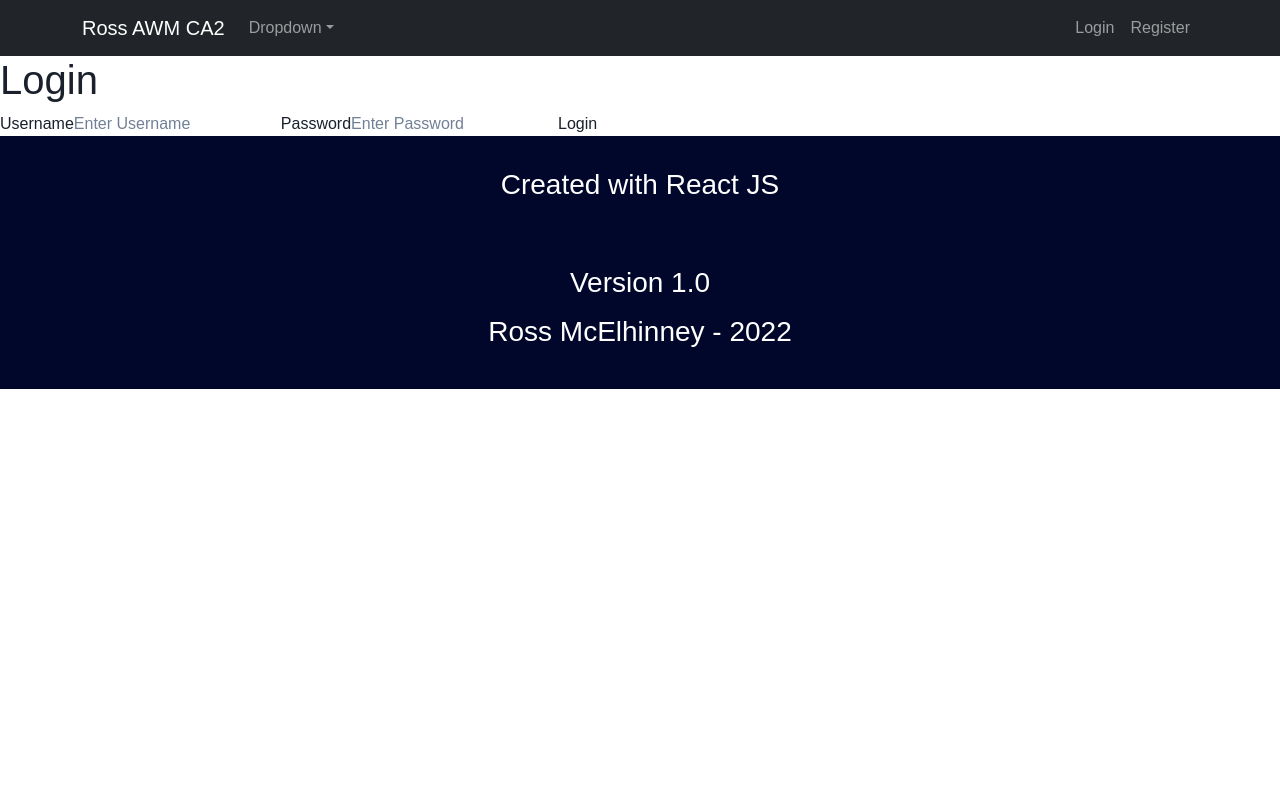
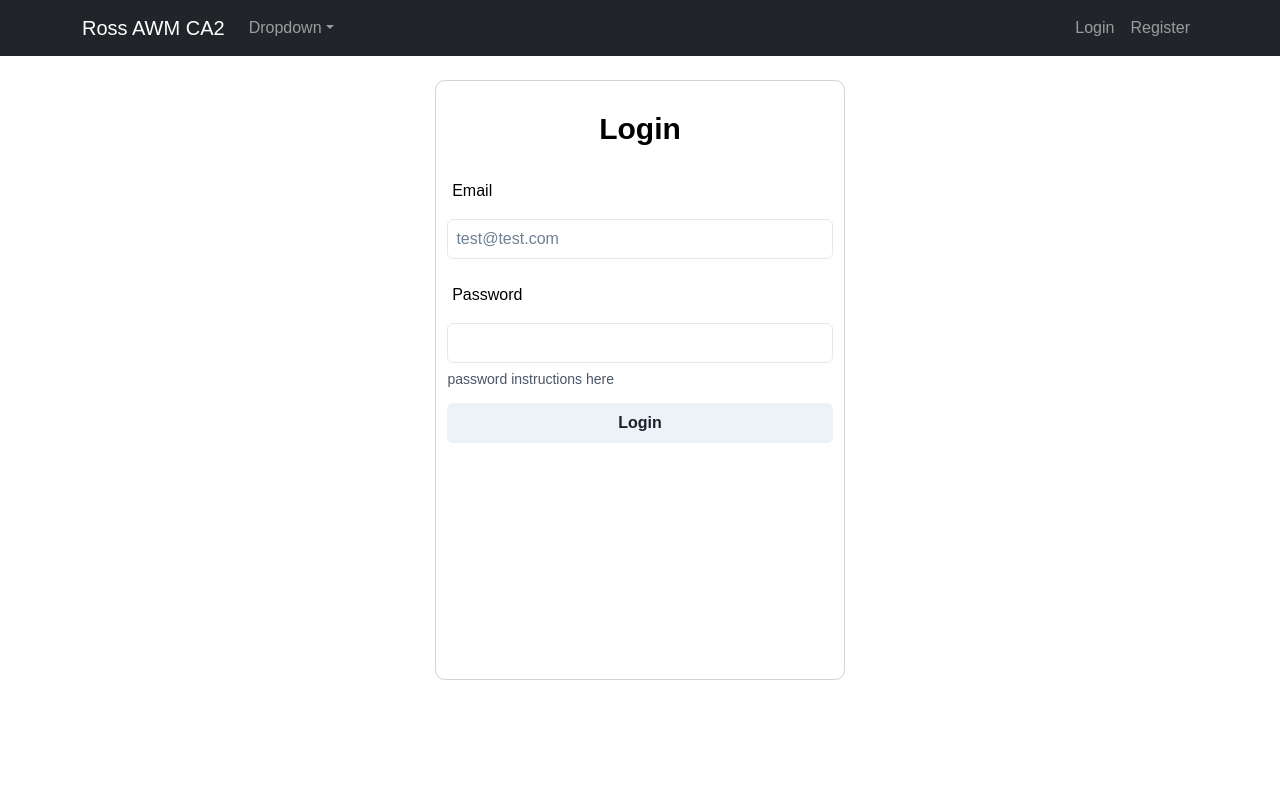
Before and after one commit to rossmcel/awm-ca2, a React (Create React App) app in the folder frontend/ca2-client/: page /login in a window 1280 px wide. Shown: the top 800 px of the page. Built offline with nearby package versions, Linux system fonts and the light colour scheme.

Commit message:
Style Login Page

```diff
--- a/frontend/ca2-client/src/app/login/index.js
+++ b/frontend/ca2-client/src/app/login/index.js
@@ -2,8 +2,16 @@
 import { useContext } from "react";
 import AuthContext from "../../context/authContext";
 import {
-    Box
-  } from "@chakra-ui/react";
+  Box,
+  Flex,
+  Heading,
+  Text,
+  FormControl,
+  FormLabel,
+  FormHelperText,
+  Input,
+  Button,
+} from "@chakra-ui/react";
 
 export const LoginPage = () => {
   const { loginUser } = useContext(AuthContext);
@@ -15,16 +23,71 @@ export const LoginPage = () => {
   };
 
   return (
-    <Box>
-      <form onSubmit={handleSubmit} >
-        <h1>Login</h1>
-        <label htmlFor="username">Username</label>
-        <input type="text" id="username" placeholder="Enter Username" />
-        <label htmlFor="password">Password</label>
-        <input type="password" id="password" placeholder="Enter Password" />
-        <button type="submit">Login</button>
-      </form>
-      </Box>
+    <Box overflow="hidden" mt="3vh" mb="3vh">
+    <Box width="80%" minH="90vh" ml="auto" mr="auto">
+      <Flex
+        direction="column"
+        bg="transparent"
+        color="black"
+        maxW="40%"
+        minH="75vh"
+        paddingX="0.7rem"
+        pt="0.7vh"
+        ml="auto"
+        mr="auto"
+        mt="auto"
+        mb="auto"
+        border="1px lightgrey solid"
+        borderRadius="0.6rem"
+      >
+        <Heading size="lg" textAlign="center" mt="3vh">
+          Login
+        </Heading>
+        <Box mt="3vh">
+          <form
+            onSubmit={handleSubmit}
+            name="login"
+            action="login"
+            method="post"
+          >
+            <FormControl>
+              <FormLabel htmlFor="username">
+                <Text fontSize="md" ml="0.3rem">
+                  Email
+                </Text>
+              </FormLabel>
+              <Input
+                id="username"
+                name="username"
+                type="text"
+                placeholder="test@test.com"
+                required
+                padding="0.5rem"
+              />
+            </FormControl>
+            <FormControl mt={6}>
+              <FormLabel htmlFor="username">
+                <Text fontSize="md" ml="0.3rem">
+                  Password
+                </Text>
+              </FormLabel>
+              <Input
+                id="password"
+                name="password"
+                type="password"
+                required
+                padding="0.5rem"
+              />
+              <FormHelperText>password instructions here</FormHelperText>
+            </FormControl>
+            <Button width="full" mt={4} type="submit">
+              Login
+            </Button>
+          </form>
+        </Box>
+      </Flex>
+    </Box>
+  </Box>
   );
 };
 
--- a/frontend/ca2-client/src/app/navbar/index.js
+++ b/frontend/ca2-client/src/app/navbar/index.js
@@ -13,7 +13,7 @@ const NavbarLocal = () => {
     <>
     <Navbar collapseOnSelect expand="lg" bg="dark" variant="dark">
       <Container>
-        <Navbar.Brand href="#home">Ross AWM CA2</Navbar.Brand>
+        <Navbar.Brand href="/">Ross AWM CA2</Navbar.Brand>
         <Navbar.Toggle aria-controls="responsive-navbar-nav" />
         <Navbar.Collapse id="responsive-navbar-nav">
           <Nav className="me-auto">
```
